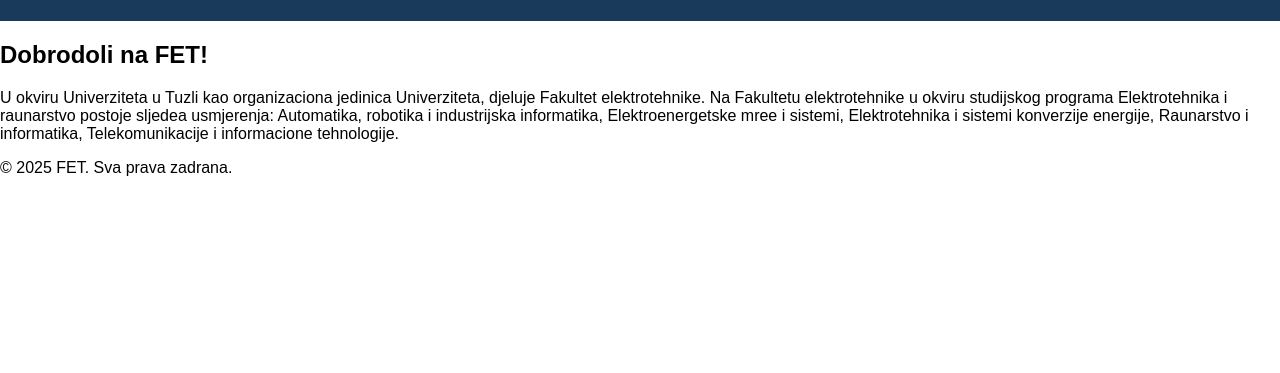
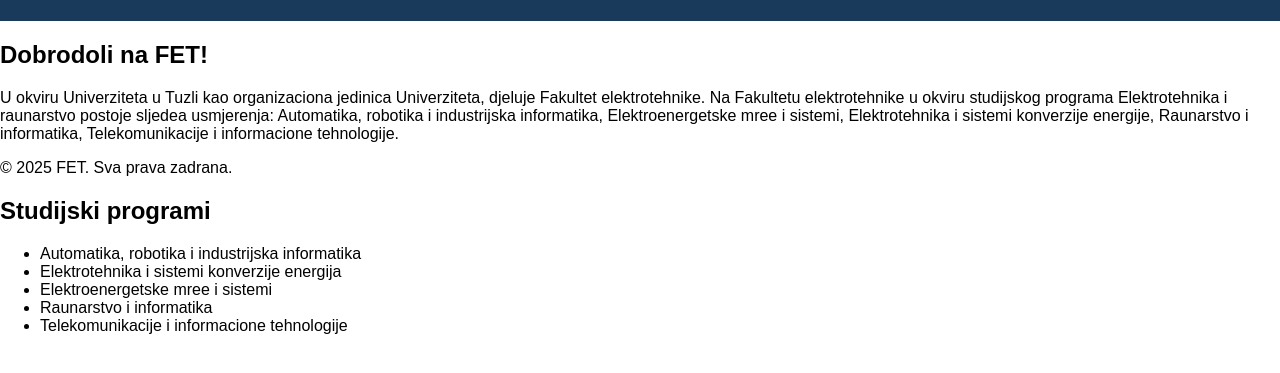
Before and after one commit to Lejla-Kadusic/rtpp-lab-1, a plain HTML site: page index.html in a window 1280 px wide. Shown: the part 99-472 px from the top of the page. Drawn offline with Linux system fonts and the light colour scheme.

Commit message:
dev: dodana sekcija studijski programi

```diff
--- a/index.html
+++ b/index.html
@@ -27,5 +27,15 @@
             <footer>
             <p>&copy; 2025 FET. Sva prava zadrana.</p>
             </footer>
+            <section id="programi">
+                <h2>Studijski programi</h2>
+                <ul>
+                <li>Automatika, robotika i industrijska informatika</li>
+                <li>Elektrotehnika i sistemi konverzije energija</li>
+                <li>Elektroenergetske mree i sistemi</li>
+                <li>Raunarstvo i informatika</li>
+                <li>Telekomunikacije i informacione tehnologije</li>
+                </ul>
+                </section>
 </body>
 </html>
```
